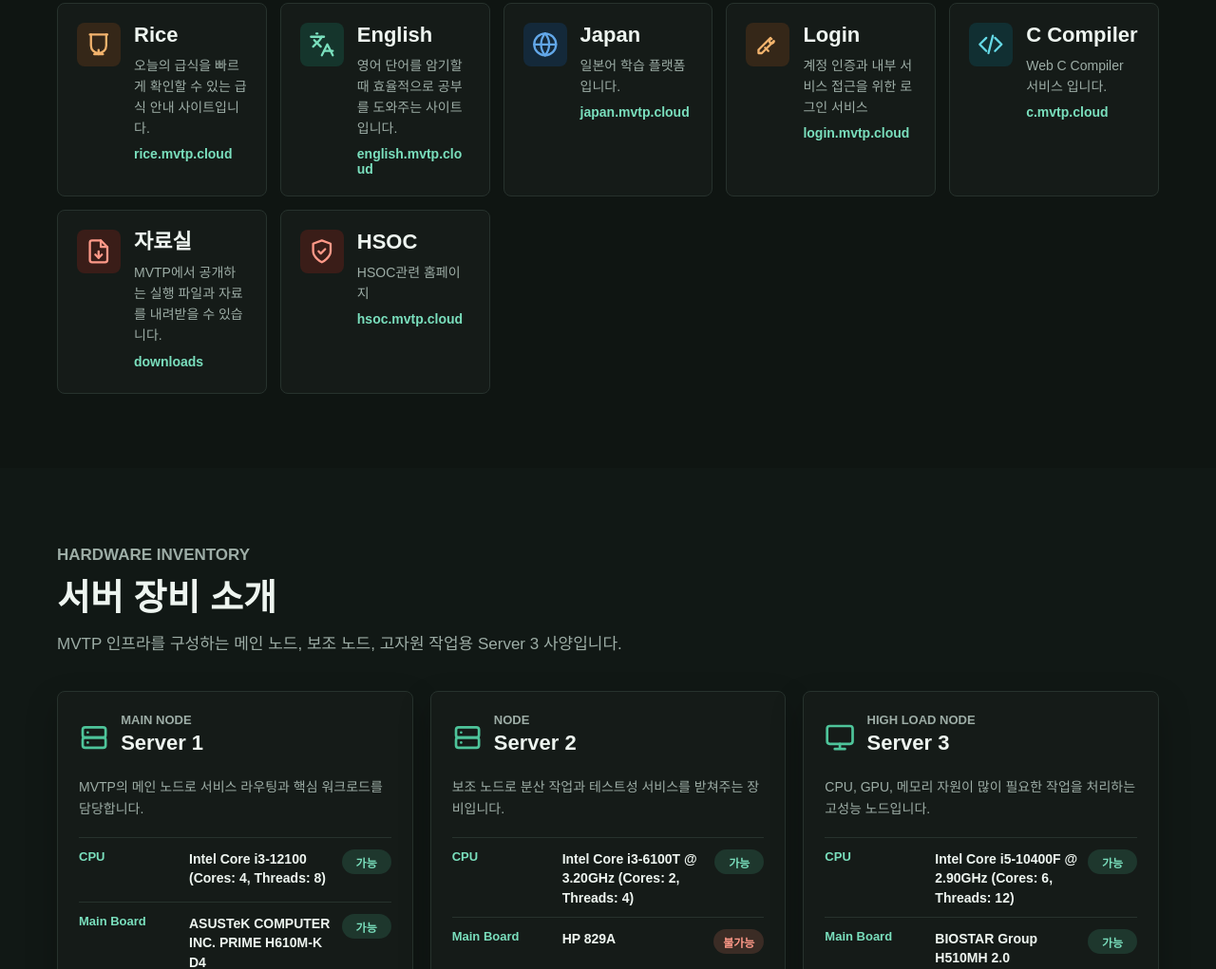
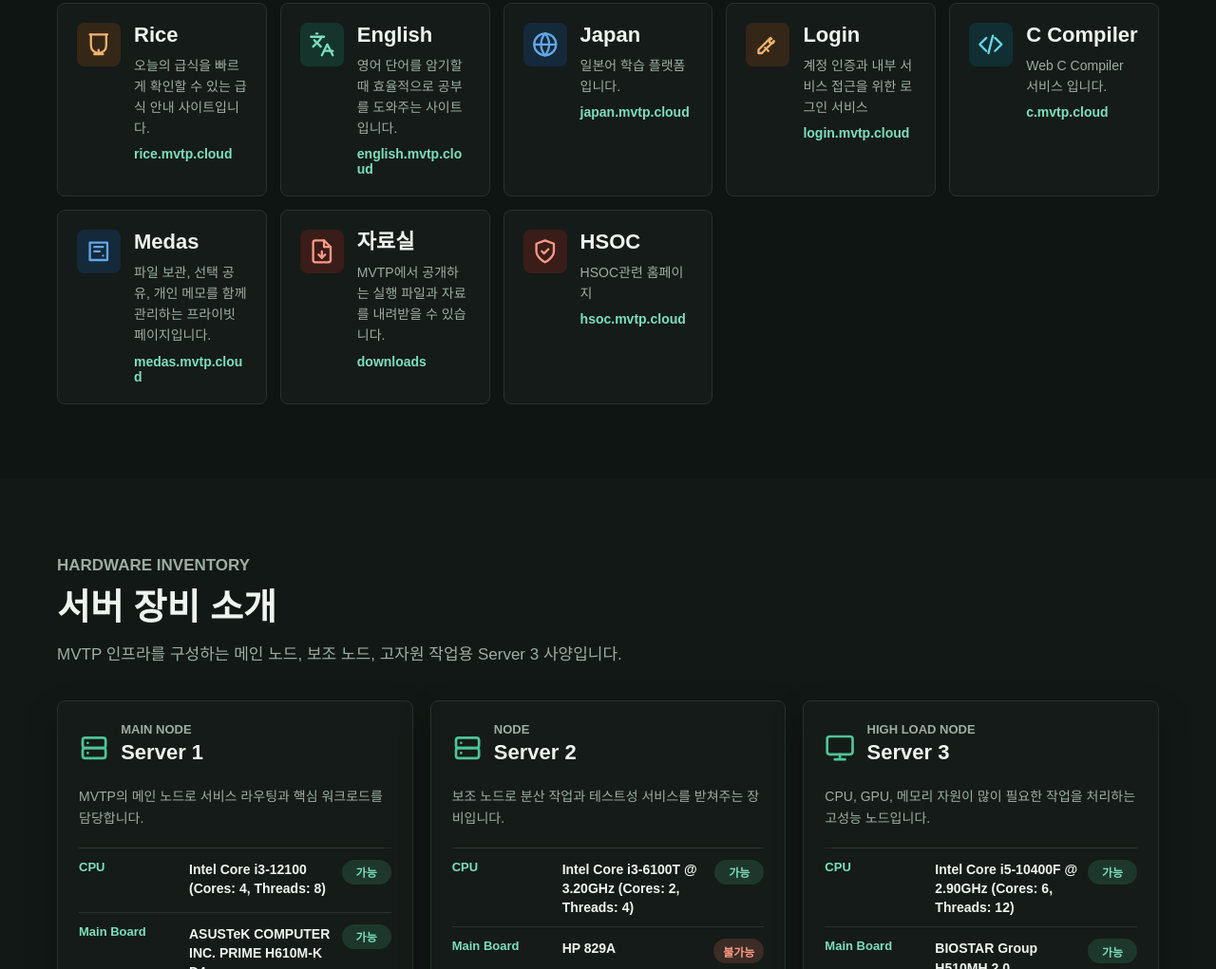
Before and after one commit to deploy103/mvtp-homepage, a website: page public/index.html in a window 1280 px wide. Shown: the part 904-1925 px from the top of the page at 95% size. Drawn offline with Linux system fonts and the light colour scheme; no server answers.

Commit message:
Add Medas service link

```diff
--- a/public/index.html
+++ b/public/index.html
@@ -167,6 +167,22 @@
               </span>
             </a>
 
+            <a class="service-card" href="https://medas.mvtp.cloud" target="_blank" rel="noreferrer noopener">
+              <span class="service-icon service-icon-blue">
+                <svg viewBox="0 0 24 24" aria-hidden="true">
+                  <path d="M4 4h16v16H4z" />
+                  <path d="M8 8h8" />
+                  <path d="M8 12h5" />
+                  <path d="M16 16h.01" />
+                </svg>
+              </span>
+              <span class="service-copy">
+                <strong>Medas</strong>
+                <span>파일 보관, 선택 공유, 개인 메모를 함께 관리하는 프라이빗 페이지입니다.</span>
+                <em>medas.mvtp.cloud</em>
+              </span>
+            </a>
+
             <a class="service-card" href="downloads.html">
               <span class="service-icon service-icon-coral">
                 <svg viewBox="0 0 24 24" aria-hidden="true">
```
